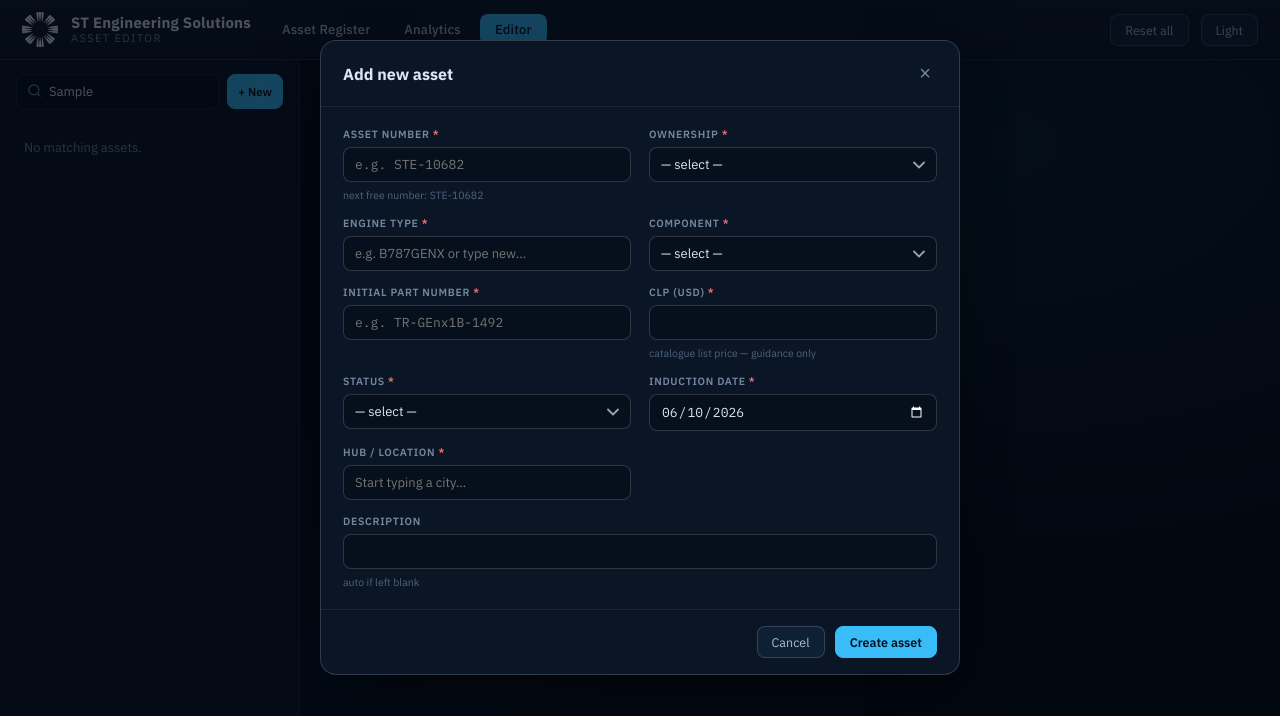
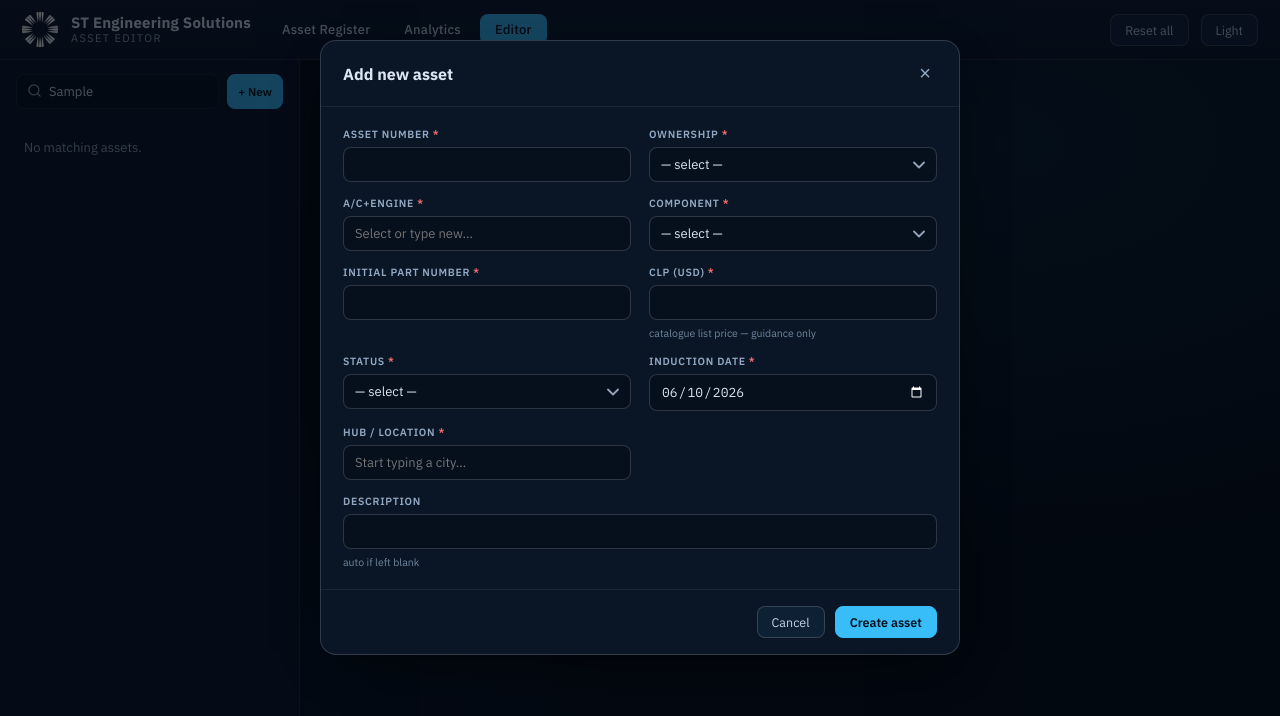
Before and after one commit to alex491c47/rotables-app, a React (Vite) app: page /editor in a window 1280 px wide. Both pictures are taken after typing "Sample" into the empty fields and a click on the button "+ New". Shown: the top 716 px of the page. Built offline with nearby package versions, Linux system fonts and the light colour scheme.

Commit message:
Editor: rename Engine type to A/C+Engine; themed engine dropdown; remove example numbers; brighten dim text
Co-Authored-By: Claude Fable 5 <noreply@anthropic.com>

```diff
--- a/src/index.css
+++ b/src/index.css
@@ -596,6 +596,9 @@ body.theme-light .select {
 }
 .city-ac-item { padding: 8px 10px; border-radius: 7px; cursor: pointer; font-size: 13px; color: var(--text); }
 .city-ac-item:hover { background: var(--row-hover); }
+/* Editor readability — secondary text was too dim against the dark background */
+.editor-page { --text2: #c3d1e3; --dim: #92a8c2; --faint: #71869e; }
+body.theme-light .editor-page { --text2: #324a66; --dim: #5d7088; --faint: #8497ad; }
 .input.mono { font-family: "IBM Plex Mono", monospace; }
 input[type=number] { -moz-appearance: textfield; appearance: textfield; }
 input[type=number]::-webkit-outer-spin-button, input[type=number]::-webkit-inner-spin-button { -webkit-appearance: none; margin: 0; }
--- a/src/pages/Editor.jsx
+++ b/src/pages/Editor.jsx
@@ -44,9 +44,11 @@ function Field({ label, hint, children, span, req }) {
     <label>{label}{req && <span className="req"> *</span>}</label>{children}{hint && <span className="field-hint">{hint}</span>}</div>;
 }
 
-/* city picker — themed suggestion list that only opens once typing has
-   narrowed the 3,000+ airports down to 7 or fewer matches */
-function CityInput({ value, onChange, className, placeholder }) {
+/* themed suggestion input — a text field with a dropdown that matches the app.
+   showAll: list opens on focus with every option (short lists like engine types).
+   Otherwise the list only opens once typing has narrowed the options to ≤7
+   matches (long lists like the 3,000+ airports). Free text is always allowed. */
+function SuggestInput({ value, onChange, options, showAll, className, placeholder }) {
   const [open, setOpen] = useState(false);
   const ref = useRef(null);
   useEffect(() => {
@@ -55,12 +57,12 @@ function CityInput({ value, onChange, className, placeholder }) {
     return () => document.removeEventListener("mousedown", h);
   }, []);
   const q = (value || "").trim().toLowerCase();
-  const matches = q ? CITY_NAMES.filter((c) => c.toLowerCase().includes(q)) : [];
+  const matches = q ? options.filter((c) => c.toLowerCase().includes(q)) : (showAll ? options : []);
   const exact = matches.length === 1 && matches[0].toLowerCase() === q;
-  const show = open && q.length > 0 && matches.length > 0 && matches.length <= 7 && !exact;
+  const show = open && matches.length > 0 && !exact && (showAll || (q.length > 0 && matches.length <= 7));
   return (
     <div className="city-ac" ref={ref}>
-      <input className={className || "input"} value={value || ""} placeholder={placeholder || "Start typing a city…"}
+      <input className={className || "input"} value={value || ""} placeholder={placeholder}
         autoComplete="off"
         onFocus={() => setOpen(true)}
         onChange={(e) => { setOpen(true); onChange(e.target.value); }} />
@@ -75,6 +77,7 @@ function CityInput({ value, onChange, className, placeholder }) {
     </div>
   );
 }
+const CityInput = (props) => <SuggestInput options={CITY_NAMES} placeholder="Start typing a city…" {...props} />;
 
 function EventLogger({ asset, onAppend }) {
   const [typeId, setTypeId] = useState("pool");
@@ -282,9 +285,9 @@ function RawFields({ asset, onChange }) {
     <div className="section">
       <h3 className="section-title">Asset details <span className="hint">correct static information</span></h3>
       <div className="grid3">
-        <Field label="Engine type">
-          <input className="input" list="aircraft-list-raw" value={asset.aircraftType} onChange={(e) => set("aircraftType", e.target.value)} placeholder="e.g. B787GENX or type new…" autoComplete="off" />
-          <datalist id="aircraft-list-raw">{FILTER_OPTIONS.aircraft.map((t) => <option key={t} value={t} />)}</datalist>
+        <Field label="A/C+Engine">
+          <SuggestInput className="input" options={FILTER_OPTIONS.aircraft} showAll
+            value={asset.aircraftType} onChange={(v) => set("aircraftType", v)} placeholder="Select or type new…" />
         </Field>
         <Field label="Component"><select className="select" value={asset.nacelle} onChange={(e) => set("nacelle", e.target.value)}>
           {FILTER_OPTIONS.nacelle.map((t) => <option key={t}>{t}</option>)}</select></Field>
@@ -315,7 +318,6 @@ function RawFields({ asset, onChange }) {
 }
 
 function NewAssetModal({ onClose, onCreate }) {
-  const [suggestedNo] = useState(() => AssetStore.nextNumber());
   const [a, setA] = useState({
     assetNumber: "", aircraftType: "", nacelle: "",
     initialPartNumber: "", ownership: "", clp: "", acquisitionValue: "", dailyRate: "",
@@ -372,16 +374,16 @@ function NewAssetModal({ onClose, onCreate }) {
         <div className="modal-head"><h3>Add new asset</h3><button className="icon-btn" onClick={onClose} style={{ fontSize: 20 }}>×</button></div>
         <div className="modal-body">
           <div className="grid2">
-            <Field label="Asset number" req hint={`next free number: ${suggestedNo}`}><input className={cx("assetNumber") + " mono"} value={a.assetNumber} placeholder={`e.g. ${suggestedNo}`} onChange={(e) => set("assetNumber", e.target.value)} /></Field>
+            <Field label="Asset number" req><input className={cx("assetNumber") + " mono"} value={a.assetNumber} onChange={(e) => set("assetNumber", e.target.value)} /></Field>
             <Field label="Ownership" req>
               <select className={sx("ownership")} value={a.ownership} onChange={(e) => set("ownership", e.target.value)}>
                 <option value="" disabled>— select —</option>
                 {OWN_TYPES.map((t) => <option key={t}>{t}</option>)}
               </select>
             </Field>
-            <Field label="Engine type" req>
-              <input className={cx("aircraftType")} list="aircraft-list" value={a.aircraftType} onChange={(e) => set("aircraftType", e.target.value)} placeholder="e.g. B787GENX or type new…" autoComplete="off" />
-              <datalist id="aircraft-list">{FILTER_OPTIONS.aircraft.map((t) => <option key={t} value={t} />)}</datalist>
+            <Field label="A/C+Engine" req>
+              <SuggestInput className={cx("aircraftType")} options={FILTER_OPTIONS.aircraft} showAll
+                value={a.aircraftType} onChange={(v) => set("aircraftType", v)} placeholder="Select or type new…" />
             </Field>
             <Field label="Component" req>
               <select className={sx("nacelle")} value={a.nacelle} onChange={(e) => set("nacelle", e.target.value)}>
@@ -389,7 +391,7 @@ function NewAssetModal({ onClose, onCreate }) {
                 {FILTER_OPTIONS.nacelle.map((t) => <option key={t}>{t}</option>)}
               </select>
             </Field>
-            <Field label="Initial part number" req><input className={cx("initialPartNumber") + " mono"} value={a.initialPartNumber} onChange={(e) => set("initialPartNumber", e.target.value)} placeholder="e.g. TR-GEnx1B-1492" /></Field>
+            <Field label="Initial part number" req><input className={cx("initialPartNumber") + " mono"} value={a.initialPartNumber} onChange={(e) => set("initialPartNumber", e.target.value)} /></Field>
             <Field label="CLP (USD)" req hint="catalogue list price — guidance only"><input type="number" inputMode="numeric" className={cx("clp") + " mono"} value={a.clp} onChange={(e) => set("clp", e.target.value)} /></Field>
             {capitalised && (
               <Field label="Acquisition value (USD)" req hint="NBV & depreciation are based on this"><input type="number" inputMode="numeric" className={cx("acquisitionValue") + " mono"} value={a.acquisitionValue} onChange={(e) => set("acquisitionValue", e.target.value)} /></Field>
@@ -503,7 +505,7 @@ export default function Editor() {
   const createAsset = (a) => { AssetStore.save(a); setShowNew(false); refresh(); selectAsset(a.assetNumber); flash("Asset created"); };
 
   return (
-    <div className="app">
+    <div className="app editor-page">
       <header className="app-header">
         <div className="brand">
           <div className="brand-mark"><BrandMark /></div>
```
